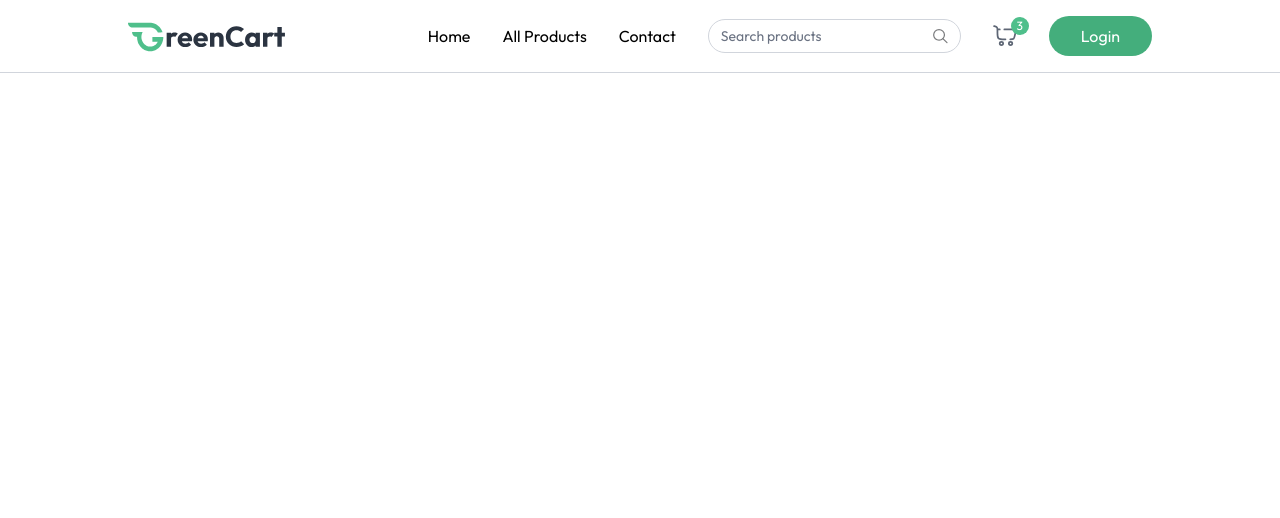
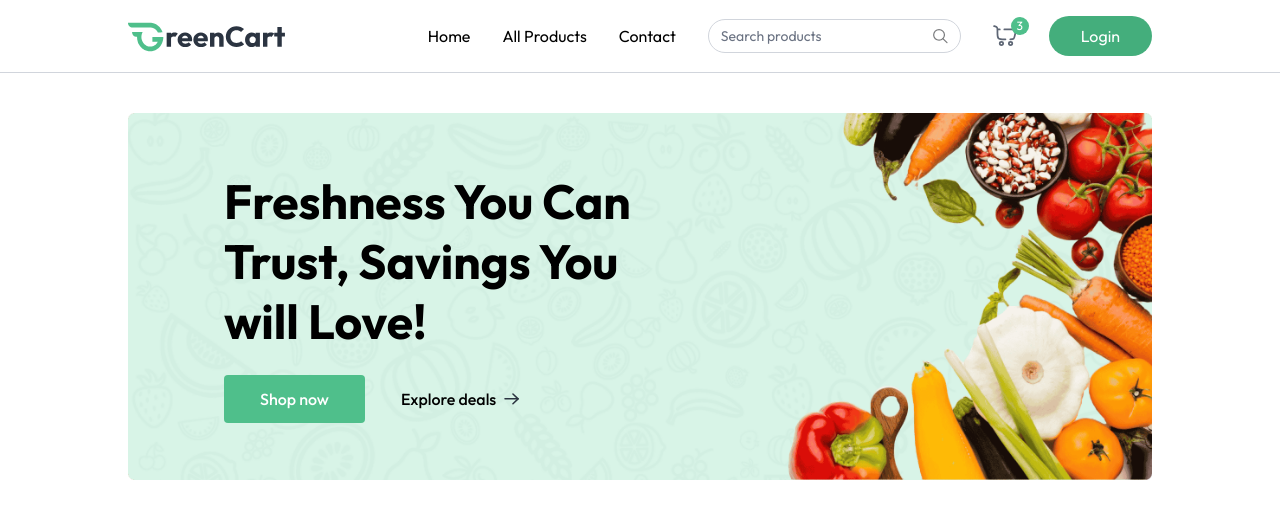
Before and after one commit to karemsaeed20020/MERN-Green-Cart-App, a React (Vite) app in the folder client/: page / in a window 1280 px wide. Shown: the top 518 px of the page. Built offline with nearby package versions, Linux system fonts and the light colour scheme.

Commit message:
Create MainBanner of Home Page

```diff
--- a/client/src/App.jsx
+++ b/client/src/App.jsx
@@ -1,10 +1,17 @@
+import { Route, Routes } from "react-router-dom"
 import Navbar from "./components/Navbar"
-
+import Home from "./pages/Home"
+import { useLocation } from "react-router-dom"
 function App() {
-
+  const isSellerPath = useLocation().pathname.includes("seller");
   return (
     <>
-      <Navbar />
+      {isSellerPath ? null : <Navbar /> }
+      <div className={`${isSellerPath ? "" : "px-6 md:px-16 lg:px-24 xl:px-32"}`}>
+        <Routes>
+          <Route path="/" element={<Home />} />
+        </Routes>
+      </div>
     </>
   )
 }
--- /dev/null
+++ b/client/src/components/MainBanner.jsx
@@ -0,0 +1,52 @@
+import React from "react";
+import { assets } from "../assets/assets";
+import { Link } from "react-router-dom";
+
+const MainBanner = () => {
+  return (
+    <div className="relative z-[-1]">
+      <img
+        src={assets.main_banner_bg}
+        alt="banner"
+        className="w-full hidden md:block"
+      />
+      <img
+        src={assets.main_banner_bg_sm}
+        alt="banner"
+        className="w-full md:hidden"
+      />
+      <div className="absolute inset-0 flex flex-col items-center md:items-start justify-end md:justify-center pb-24 md:pb-0 px-4 md:pl-18 lg:pl-24">
+        <h1 className="text-3xl md:text-4xl lg:text-5xl font-bold text-center md:text-left max-w-72 md:max-w-80 lg:max-w-105 leading-tight lg:leading-15">
+          Freshness You Can Trust, Savings You will Love!
+        </h1>
+
+        <div className="flex items-center mt-6 font-medium">
+          <Link
+            to={"/products"}
+            className="group flex items-center gap-2 px-7 md:px-9 py-3 bg-primary hover:bg-primary-dull transition rounded text-white cursor-pointer"
+          >
+            Shop now
+            <img
+              src={assets.white_arrow_icon}
+              alt="arrow"
+              className="md:hidden transition group-focus:translate-x-1"
+            />
+          </Link>
+          <Link
+            to={"/products"}
+            className="group hidden md:flex items-center gap-2 px-9 py-3 cursor-pointer"
+          >
+            Explore deals
+            <img
+              src={assets.black_arrow_icon}
+              alt="arrow"
+              className="group-hover:translate-x-1"
+            />
+          </Link>
+        </div>
+      </div>
+    </div>
+  );
+};
+
+export default MainBanner;
--- /dev/null
+++ b/client/src/pages/Home.jsx
@@ -0,0 +1,12 @@
+import React from 'react'
+import MainBanner from '../components/MainBanner'
+
+const Home = () => {
+  return (
+    <div className='mt-10'>
+      <MainBanner />
+    </div>
+  )
+}
+
+export default Home
```
